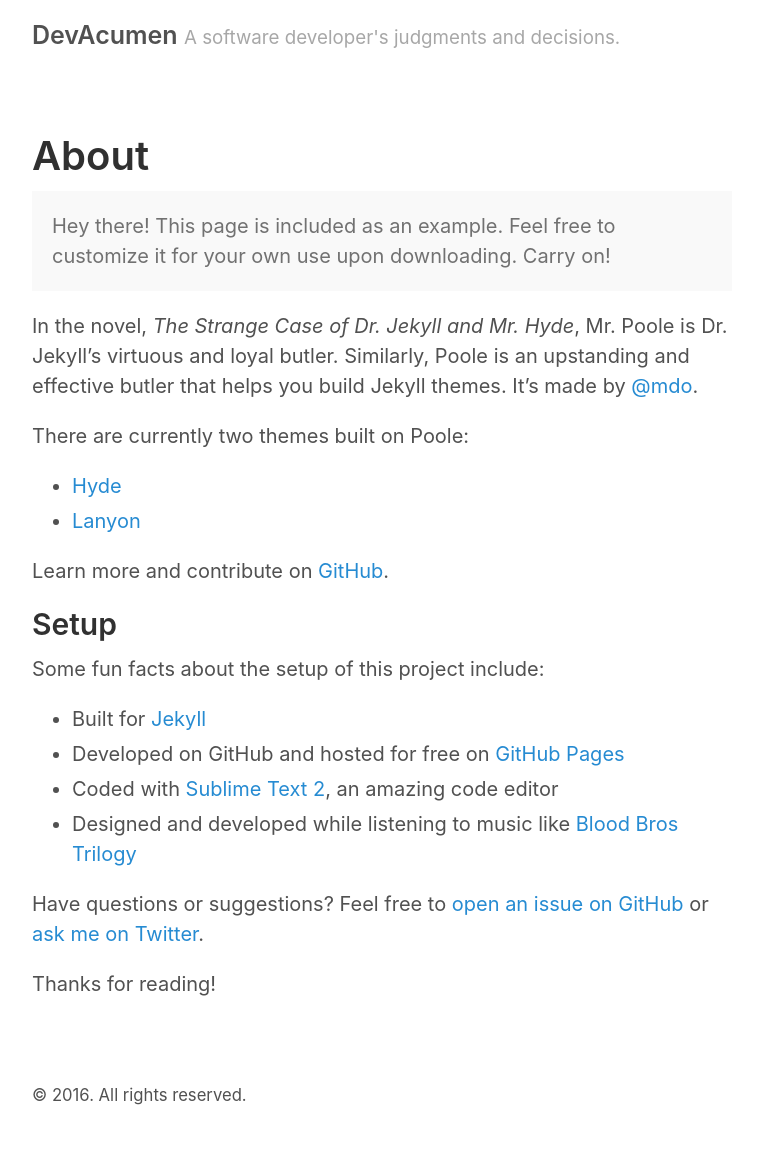
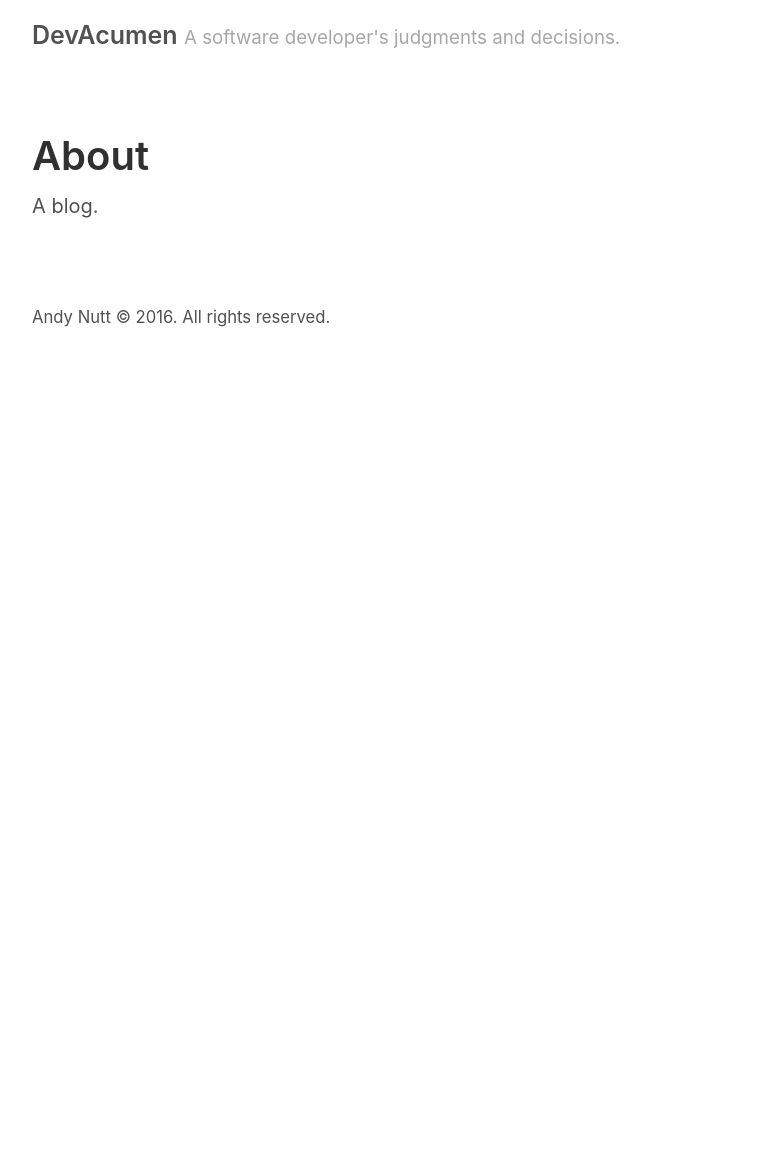
Before and after one commit to AndyRN/devacumen, a Jekyll site: the page built from about.md, in a window 1280 px wide. Shown: the whole page, without its empty margins (258-1015 px from the left). Built offline with Jekyll 4.4.1, drawn with Linux system fonts in a browser that asks for light colours; after the commit the page ends 900 px from its top, so only the background shows below that.

Commit message:
Personalise the blog
- Remove unnecessary git ignore.
- Remove favicon.
- Update config.

```diff
--- a/_config.yml
+++ b/_config.yml
@@ -6,7 +6,7 @@
 tagline:             A software developer's judgments and decisions.
 url:                 http://devacumen.co.uk
 paginate:            1
-baseurl:             ""
+baseurl:             http://devacumen.co.uk
 
 # Assets
 #
--- a/_layouts/default.html
+++ b/_layouts/default.html
@@ -19,7 +19,7 @@
 
       <footer class="footer">
         <small>
-          &copy; <time datetime="{{ site.time | date_to_xmlschema }}">{{ site.time | date: '%Y' }}</time>. All rights reserved.
+          {{ site.author.name }} &copy; <time datetime="{{ site.time | date_to_xmlschema }}">{{ site.time | date: '%Y' }}</time>. All rights reserved.
         </small>
       </footer>
     </div>
--- a/about.md
+++ b/about.md
@@ -3,28 +3,4 @@
 title: About
 ---
 
-<p class="message">
-  Hey there! This page is included as an example. Feel free to customize it for your own use upon downloading. Carry on!
-</p>
-
-In the novel, *The Strange Case of Dr. Jekyll and Mr. Hyde*, Mr. Poole is Dr. Jekyll's virtuous and loyal butler. Similarly, Poole is an upstanding and effective butler that helps you build Jekyll themes. It's made by [@mdo](https://twitter.com/mdo).
-
-There are currently two themes built on Poole:
-
-* [Hyde](http://hyde.getpoole.com)
-* [Lanyon](http://lanyon.getpoole.com)
-
-Learn more and contribute on [GitHub](https://github.com/poole).
-
-## Setup
-
-Some fun facts about the setup of this project include:
-
-* Built for [Jekyll](http://jekyllrb.com)
-* Developed on GitHub and hosted for free on [GitHub Pages](https://pages.github.com)
-* Coded with [Sublime Text 2](http://sublimetext.com), an amazing code editor
-* Designed and developed while listening to music like [Blood Bros Trilogy](https://soundcloud.com/maddecent/sets/blood-bros-series)
-
-Have questions or suggestions? Feel free to [open an issue on GitHub](https://github.com/poole/poole/issues/new) or [ask me on Twitter](https://twitter.com/mdo).
-
-Thanks for reading!
+A blog.
```
Also changed, not shown: public/apple-touch-icon-precomposed.png (deleted), public/favicon.ico (deleted), 1 other file.
